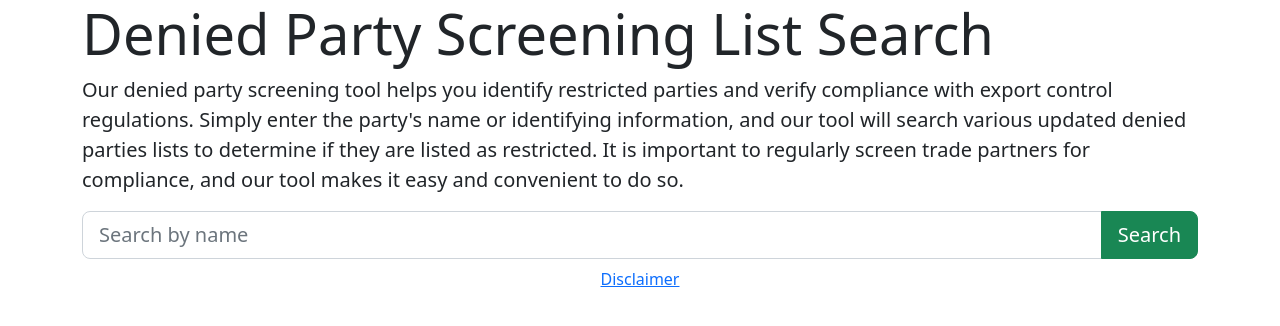
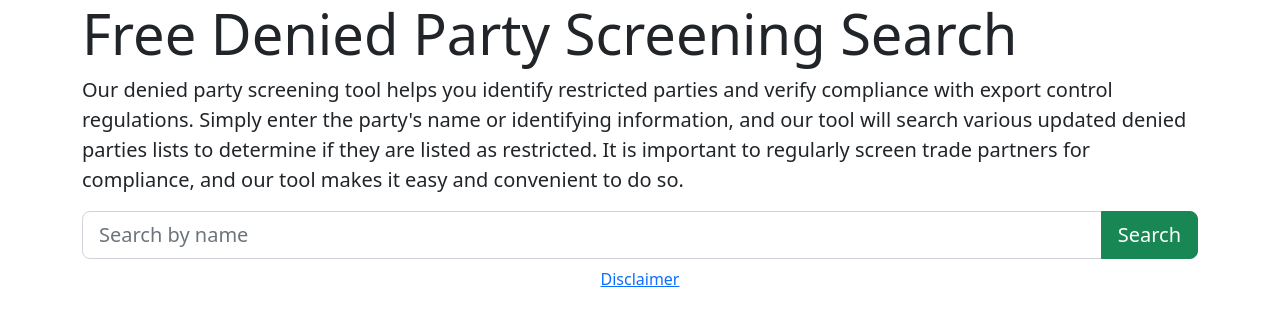
Before and after one commit to mdwish/csl-app, a plain HTML site: page index.html in a window 1280 px wide. Drawn offline with nearby package versions, Linux system fonts and the light colour scheme.

Commit message:
Update the title and heading, add spacing

```diff
--- a/index.html
+++ b/index.html
@@ -1,22 +1,25 @@
 <!DOCTYPE html>
 <html>
 <head>
+
   <link rel="apple-touch-icon" sizes="180x180" href="/apple-touch-icon.png">
   <link rel="icon" type="image/png" sizes="32x32" href="/favicon-32x32.png">
   <link rel="icon" type="image/png" sizes="16x16" href="/favicon-16x16.png">
   <link rel="manifest" href="/site.webmanifest">
   <meta name="viewport" content="width=device-width, initial-scale=1">
-  <title>Consolidated Screening List Search</title>
+
+  <title>Free Denied Party Screening Search</title>
   <meta name="description" content="Use our free denied party screening search to verify compliance with export regulations and avoid doing business with restricted parties.">
   <meta name="keywords" content="denied party screening, restricted party screening, denied parties list">
+
   <!-- CSS only -->
   <link href="https://cdn.jsdelivr.net/npm/bootstrap@5.2.3/dist/css/bootstrap.min.css" rel="stylesheet" integrity="sha384-rbsA2VBKQhggwzxH7pPCaAqO46MgnOM80zW1RWuH61DGLwZJEdK2Kadq2F9CUG65" crossorigin="anonymous">
   <link rel="stylesheet" href="styles.css">
-  <!-- JavaScript Bundle with Popper -->
+
 </head>
 <body>
   <div class="container">
-    <h1 class="display-4">Denied Party Screening List Search</h1>
+    <h1 class="display-4">Free Denied Party Screening Search</h1>
     <p class="lead">Our denied party screening tool helps you identify restricted parties and verify compliance with export control regulations. Simply enter the party's name or identifying information, and our tool will search various updated denied parties lists to determine if they are listed as restricted. It is important to regularly screen trade partners for compliance, and our tool makes it easy and convenient to do so.</p>
     <form class="form-inline">
       <div class="input-group input-group-lg mb-2">
@@ -110,7 +113,10 @@
       });
     };
   </script>
+
+  <!-- JavaScript Bundle with Popper -->
   <script src="https://cdn.jsdelivr.net/npm/bootstrap@5.2.3/dist/js/bootstrap.bundle.min.js" integrity="sha384-kenU1KFdBIe4zVF0s0G1M5b4hcpxyD9F7jL+jjXkk+Q2h455rYXK/7HAuoJl+0I4" crossorigin="anonymous"></script>
+
 </body>
 <footer class="container">
     <p class="text-center">
```
